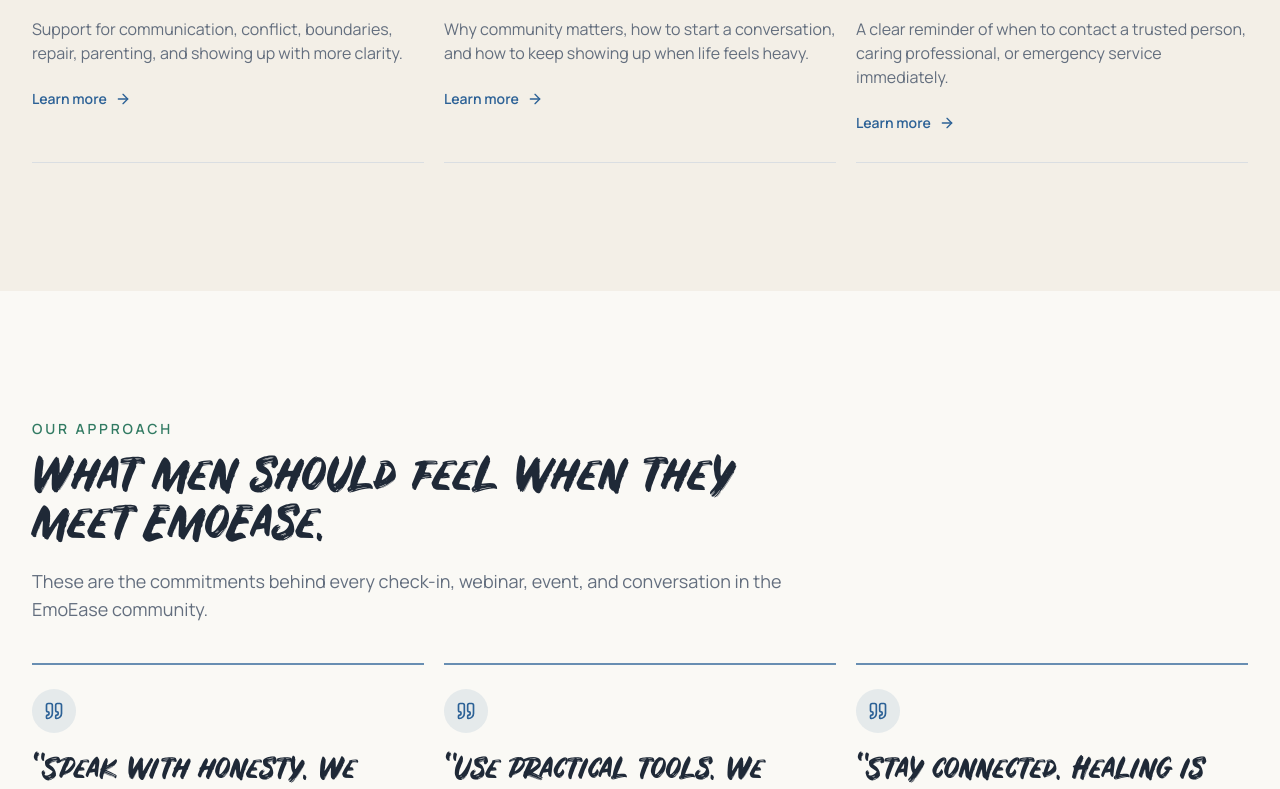
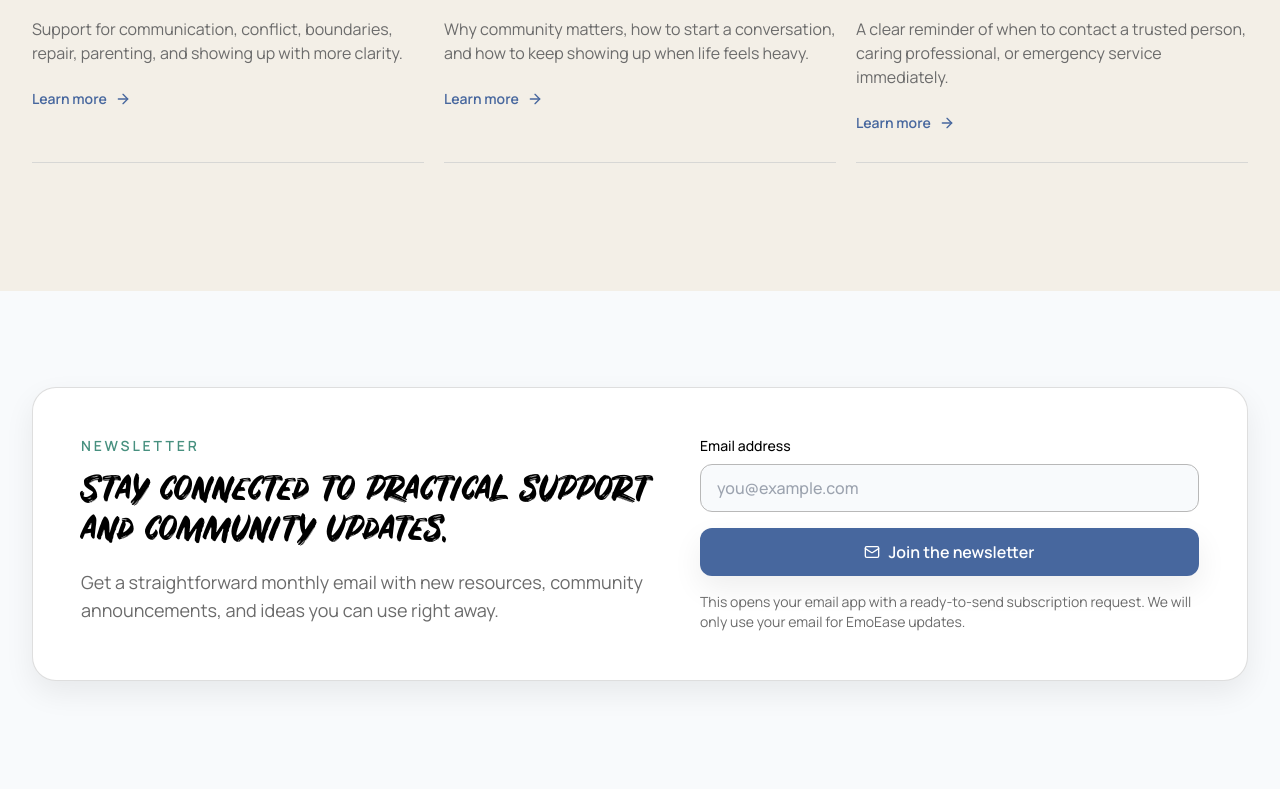
Before and after one commit to mathncode-sid/emoease-website, a Next.js app: page / in a window 1280 px wide. Shown: the part 3883-4672 px from the top of the page. Built offline with nearby package versions, Linux system fonts and the light colour scheme.

Commit message:
Update styles and layout for improved branding and accessibility; enhance sitemap for resource articles

```diff
--- a/app/globals.css
+++ b/app/globals.css
@@ -11,23 +11,24 @@
 }
 
 :root {
-  --background: 44 35% 97%;
-  --foreground: 215 28% 17%;
+  /* EmoEase brand: #48749f, black, white, and #a6a6a6. */
+  --background: 210 33% 98%;
+  --foreground: 0 0% 0%;
   --card: 0 0% 100%;
-  --card-foreground: 215 28% 17%;
+  --card-foreground: 0 0% 0%;
   --popover: 0 0% 100%;
-  --popover-foreground: 215 28% 17%;
-  --primary: 210 55% 38%;
+  --popover-foreground: 0 0% 0%;
+  --primary: 218 38% 45%;
   --primary-foreground: 0 0% 100%;
-  --secondary: 160 42% 34%;
+  --secondary: 166 34% 42%;
   --secondary-foreground: 0 0% 100%;
-  --muted: 43 22% 94%;
-  --muted-foreground: 215 12% 44%;
-  --accent: 160 25% 92%;
-  --accent-foreground: 160 34% 24%;
-  --border: 216 18% 86%;
-  --input: 216 18% 86%;
-  --ring: 211 61% 39%;
+  --muted: 0 0% 96%;
+  --muted-foreground: 0 0% 42%;
+  --accent: 208 43% 94%;
+  --accent-foreground: 218 38% 28%;
+  --border: 0 0% 82%;
+  --input: 0 0% 72%;
+  --ring: 218 38% 45%;
   --radius: 1rem;
 }
 
@@ -42,7 +43,7 @@
 }
 
 ::selection {
-  background: rgba(33, 99, 172, 0.12);
+  background: rgba(72, 116, 159, 0.22);
 }
 
 @layer base {
--- a/app/layout.tsx
+++ b/app/layout.tsx
@@ -64,7 +64,7 @@
 export default function RootLayout({ children }: Readonly<{ children: React.ReactNode }>) {
   return (
     <html lang="en" className={`${manrope.variable} ${spaceGrotesk.variable} scroll-smooth`}>
-      <body className="min-h-screen bg-background font-sans text-foreground antialiased">
+      <body className="min-h-screen overflow-x-clip bg-background pb-20 font-sans text-foreground antialiased md:pb-0">
         <a
           href="#main-content"
           className="sr-only focus:not-sr-only focus:fixed focus:left-4 focus:top-4 focus:z-[60] focus:rounded-full focus:bg-background focus:px-4 focus:py-2 focus:text-sm focus:font-semibold focus:text-foreground focus:shadow-soft"
--- a/app/page.tsx
+++ b/app/page.tsx
@@ -1,5 +1,4 @@
-import { Navbar } from "@/components/layout/navbar";
-import { Footer } from "@/components/layout/footer";
+import { SiteShell } from "@/components/layout/site-shell";
 import { HeroSection } from "@/components/sections/hero-section";
 import { WhyEmoEaseSection } from "@/components/sections/why-emoease-section";
 import { StatisticsSection } from "@/components/sections/statistics-section";
@@ -7,34 +6,31 @@
 import { ResourcesSection } from "@/components/sections/resources-section";
 import { TestimonialsSection } from "@/components/sections/testimonials-section";
 import { CtaSection } from "@/components/sections/cta-section";
+import { NewsletterSection } from "@/components/sections/newsletter-section";
 import {
   ctaContent,
   featureItems,
-  footerLinkGroups,
-  footerUtilityLinks,
   heroContent,
-  navigationItems,
+  newsletterCopy,
   programItems,
   resourceItems,
-  socialLinks,
   statisticItems,
   testimonialItems,
 } from "@/lib/site-content";
 
 export default function HomePage() {
   return (
-    <>
-      <Navbar items={navigationItems} supportHref={heroContent.primaryAction.href} />
+    <SiteShell>
       <main id="main-content">
         <HeroSection content={heroContent} />
         <WhyEmoEaseSection items={featureItems} />
         <StatisticsSection items={statisticItems} />
         <ProgramsSection items={programItems} />
         <ResourcesSection items={resourceItems} />
+        <NewsletterSection {...newsletterCopy} />
         <TestimonialsSection items={testimonialItems} />
         <CtaSection content={ctaContent} />
       </main>
-      <Footer linkGroups={footerLinkGroups} socialLinks={socialLinks} utilityLinks={footerUtilityLinks} />
-    </>
+    </SiteShell>
   );
 }
--- a/app/sitemap.ts
+++ b/app/sitemap.ts
@@ -1,14 +1,25 @@
 import type { MetadataRoute } from "next";
+
+import { resourceArticles } from "@/lib/resource-articles";
 
 export default function sitemap(): MetadataRoute.Sitemap {
   const baseUrl = "https://emoease.org";
 
-  return [
-    {
-      url: `${baseUrl}/`,
-      lastModified: new Date(),
-      changeFrequency: "weekly",
-      priority: 1,
-    },
-  ];
+  const routes = ["", "/about", "/programs", "/community", "/events", "/resources", "/support", "/find-a-therapist", "/get-help-now", "/privacy", "/terms"];
+
+  const pageEntries = routes.map((route) => ({
+    url: `${baseUrl}${route}`,
+    lastModified: new Date(),
+    changeFrequency: route === "" ? ("weekly" as const) : ("monthly" as const),
+    priority: route === "" ? 1 : 0.7,
+  }));
+
+  const resourceEntries = resourceArticles.map((article) => ({
+    url: `${baseUrl}/resources/${article.slug}`,
+    lastModified: new Date(),
+    changeFrequency: "monthly" as const,
+    priority: 0.8,
+  }));
+
+  return [...pageEntries, ...resourceEntries];
 }
--- a/tailwind.config.ts
+++ b/tailwind.config.ts
@@ -9,7 +9,7 @@
         display: ["Rustico", "Impact", "var(--font-space-grotesk)", "ui-sans-serif", "system-ui", "sans-serif"],
       },
       boxShadow: {
-        soft: "0 12px 30px rgba(15, 23, 42, 0.06)",
+        soft: "0 12px 30px rgba(0, 0, 0, 0.07)",
       },
       borderRadius: {
         "4xl": "1rem",
```
